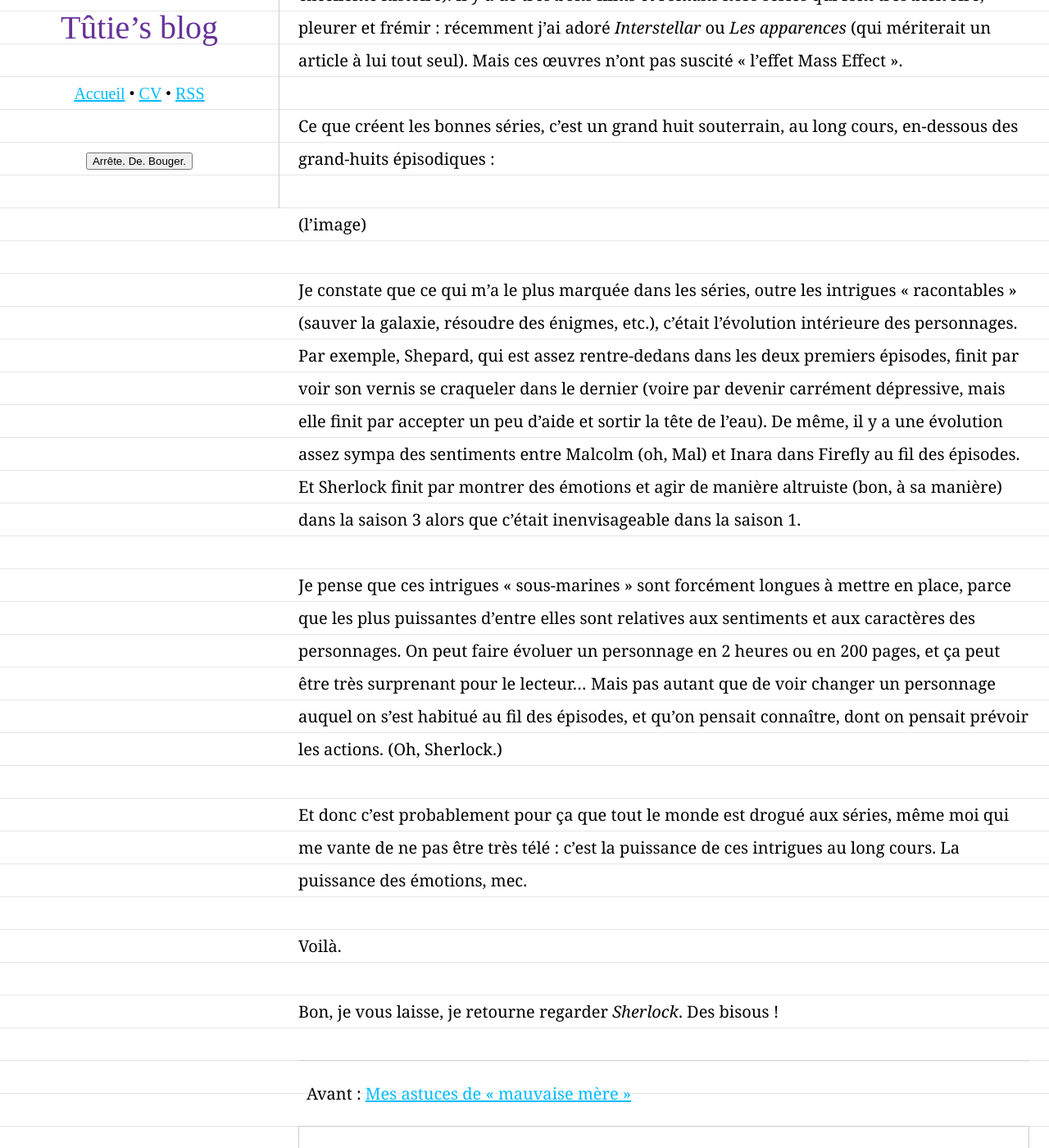
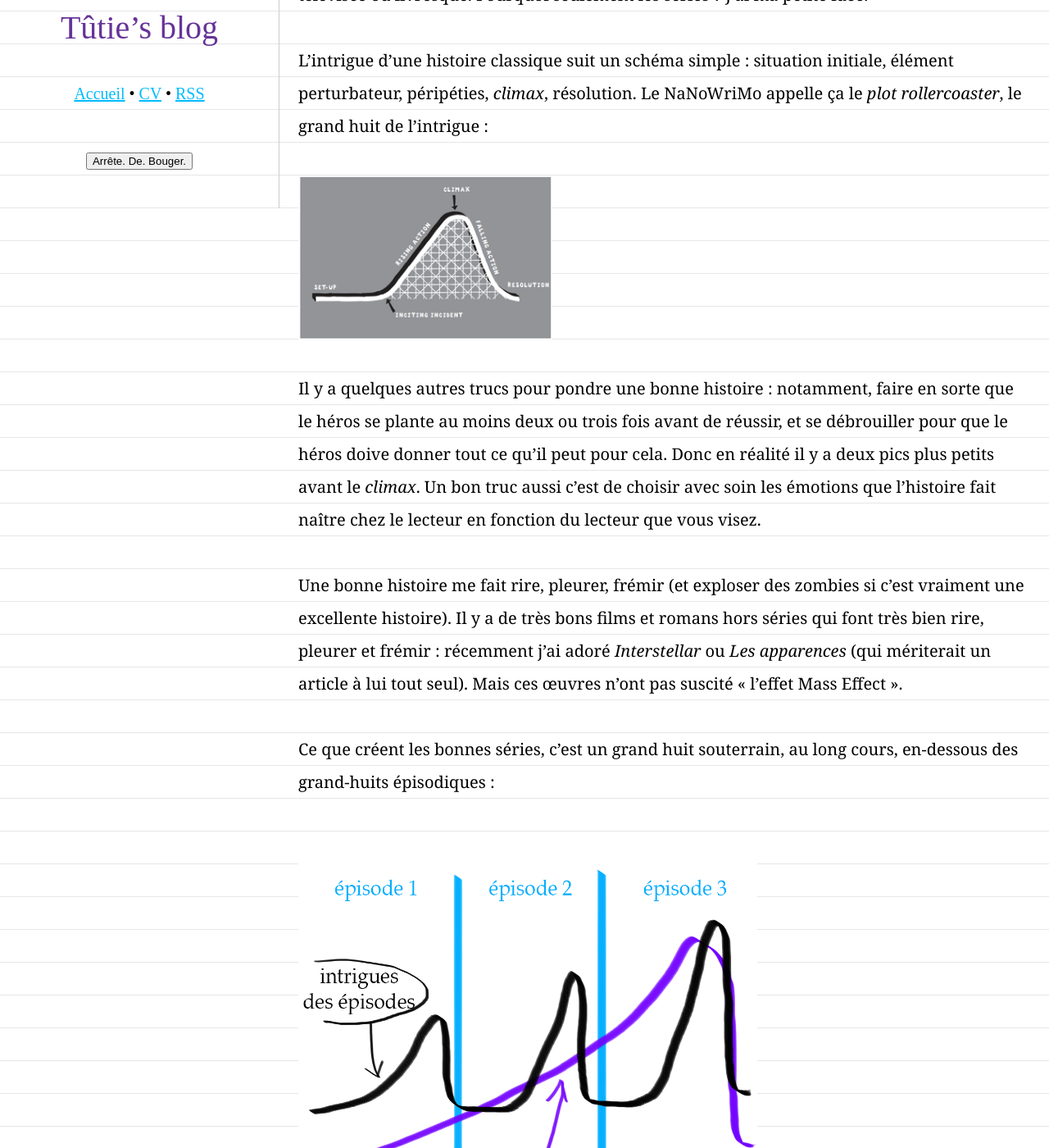
Before and after one commit to tut-tuuut/tut-tuuut.github.io, a Jekyll site: the page built from _posts/2015-05-01-le-syndrome-mass-effect.md, in a window 1280 px wide and 1400 px high, scrolled down 3026 px. Shown: the whole window at 82% size. Built offline with Jekyll 4.4.1, drawn with Linux system fonts in a browser that asks for light colours; comment, search, counter and statistics services are not loaded; some of the changed text lies outside the part shown.

Commit message:
Fix: typo

```diff
--- a/_posts/2015-05-01-le-syndrome-mass-effect.md
+++ b/_posts/2015-05-01-le-syndrome-mass-effect.md
@@ -7,45 +7,46 @@
 
 Dans ce billet, je vais parler de Mass Effect, de Sherlock Holmes… mais surtout de dépendance.<!-- more -->
 
-Récemment, j'ai découvert (avec quelques années de retard) la série _Sherlock_. J'ai adoré. J'ai regardé les trois saisons en moins d'une semaine, je me suis laissé surprendre par moments (j'adore !), à d'autres moments j'ai réussi à deviner la chute avant les personnages (j'adore aussi !). En outre les acteurs sont bons (oh, Moriarty), et, ce qui ne gâche rien, plutôt agréables à regarder (oh, Sherlock).
+Récemment, j'ai découvert (avec quelques années de retard) la série _Sherlock_. J'ai adoré. J'ai regardé les trois saisons en moins d'une semaine, je me suis laissé surprendre par moments (j'adore !), à d'autres moments j'ai réussi à deviner la chute avant les personnages (j'adore aussi !). En outre les acteurs sont bons (oh, Moriarty), et, ce qui ne gâche rien, plutôt agréables à regarder (oh, Sherlock).
 
 Et depuis que j'ai fini de regarder l'ensemble des épisodes, je souffre de ce que j'appelle « le syndrome Mass Effect ». Quelqu'un d'autre que moi appellerait plutôt ça un manque, mais la première fois que j'ai ressenti un manque envers un univers de fiction, c'était pour les jeux Mass Effect. C'était tellement marqué que le nom est resté entre mon mari et moi.
 
-Pourquoi, me direz-vous ? Je vais vous raconter. J'ai découvert Mass Effect en 2010, si je me souviens bien. C'est l'histoire du commandant Shepard, qui sauve la galaxie avec ses amis. La première chose que j'aime dans ce jeu, c'est le personnage principal : j'ai pu la créer à mon goût, en l'occurrence, j'ai fabriqué une femme avec des cheveux rouges qui balance des boules d'énergie pour faire exploser les zombies. Ce qui compte surtout, c'est que ce personnage a une réelle consistance. Elle parle, elle chambre ses coéquipiers, elle tombe amoureuse, elle a des cas de conscience à résoudre. Et aussi, on la suit tout au long des trois épisodes, les choix des premiers épisodes ayant une influence sur le déroulement des suivants. Au final, j'ai fait deux ou trois cheminements intégraux (on parle de plusieurs fois plusieurs dizaines d'heures, hein), juste pour voir ce qui se passait si je faisais un autre choix ici ou là, ou pour essayer des gros bazookas à la place des boules d'énergie, ou en augmentant la difficulté pour encore plus de grosses explosions dans les combats finaux (Insane kaboum ! Gniahhh).
+Pourquoi, me direz-vous ? Je vais vous raconter. J'ai découvert Mass Effect en 2010, si je me souviens bien. C'est l'histoire du commandant Shepard, qui sauve la galaxie avec ses amis. La première chose que j'aime dans ce jeu, c'est le personnage principal : j'ai pu la créer à mon goût, en l'occurrence, j'ai fabriqué une femme avec des cheveux rouges qui balance des boules d'énergie pour faire exploser les zombies. Ce qui compte surtout, c'est que ce personnage a une réelle consistance. Elle parle, elle chambre ses coéquipiers, elle tombe amoureuse, elle a des cas de conscience à résoudre. Et aussi, on la suit tout au long des trois épisodes, les choix des premiers épisodes ayant une influence sur le déroulement des suivants. Au final, j'ai fait deux ou trois cheminements intégraux (on parle de plusieurs fois plusieurs dizaines d'heures, hein), juste pour voir ce qui se passait si je faisais un autre choix ici ou là, ou pour essayer des gros bazookas à la place des boules d'énergie, ou en augmentant la difficulté pour encore plus de grosses explosions dans les combats finaux (Insane kaboum ! Gniahhh).
 
-http://jinxiedoodle.deviantart.com/art/Jane-Shepard-357533768
-Oh, Shepard.
+![Oh Shepard.](/img/2015/05/femshep.png)
+
+Oh, Shepard. (L'image vient de [jinxiedoodle sur Deviantart](http://jinxiedoodle.deviantart.com/art/Jane-Shepard-357533768).)
 
 Bref. J'ai adoré Mass Effect. La richesse en émotions de ce jeu a dépassé tout ce que j'avais connu avant en termes de jeux vidéo (sauf peut-être le départ d'Aeris dans FF7, mais j'étais petite).
 
-Et ce que j'ai appelé « l'effet Mass Effect », c'est l'année qui a suivi le jour où j'ai terminé Mass Effect 3 : pendant tout ce temps, je n'ai pas pu « accrocher » à un autre jeu vidéo. Les personnages me semblaient fades, les histoires sonnaient creux… À chaque fois que mon mari me proposait un autre jeu, je râlais, j'y allais à contrecœur, et au bout d'une dizaine de minutes je posais la manette et je demandais : « Je peux retourner jouer à Mass Effect, maintenant ? ». Il est devenu dingue. Il ne pensait pas qu'en me montrant Mass Effect 1 en 2010, il me marquerait à ce point.
+Et ce que j'ai appelé « l'effet Mass Effect », c'est l'année qui a suivi le jour où j'ai terminé Mass Effect 3 : pendant tout ce temps, je n'ai pas pu « accrocher » à un autre jeu vidéo. Les personnages me semblaient fades, les histoires sonnaient creux… À chaque fois que mon mari me proposait un autre jeu, je râlais, j'y allais à contrecœur, et au bout d'une dizaine de minutes je posais la manette et je demandais : « Je peux retourner jouer à Mass Effect, maintenant ? ». Il est devenu dingue. Il ne pensait pas qu'en me montrant Mass Effect 1 en 2010, il me marquerait à ce point.
 
 Heureusement, ça a fini par passer. Quand j'ai fini le DLC _Citadel_ de ME3. (Quatre fois, pour essayer avec tous les _love interest_ que j'avais sous la main. Ahem.) Ce DLC était plein de _fan service_, je le voyais mais je m'en fichais, c'était trop bon.
 
 Bref.
 
-J'ai ressenti le syndrome Mass Effect plusieurs fois depuis : après les livres _Honor Harrington_ (Honor ressemble beaucoup à ma Shepard, ça a dû jouer), après la série _Firefly_, et maintenant après _Sherlock_.
+J'ai ressenti le syndrome Mass Effect plusieurs fois depuis : après les livres _Honor Harrington_ (Honor ressemble beaucoup à ma Shepard, ça a dû jouer), après la série _Firefly_, et maintenant après _Sherlock_.
 
-Je me rends compte que ça ne m'arrive qu'après avoir fini une série : une série de jeux, télévisée ou livresque. Pourquoi seulement les séries ? J'ai ma petite idée.
+Je me rends compte que ça ne m'arrive qu'après avoir fini une série : une série de jeux, télévisée ou livresque. Pourquoi seulement les séries ? J'ai ma petite idée.
 
-L'intrigue d'une histoire classique suit un schéma simple : situation initiale, élément perturbateur, péripéties, _climax_, résolution. Le NaNoWriMo appelle ça le _plot rollercoaster_, le grand huit de l'intrigue :
+L'intrigue d'une histoire classique suit un schéma simple : situation initiale, élément perturbateur, péripéties, _climax_, résolution. Le NaNoWriMo appelle ça le _plot rollercoaster_, le grand huit de l'intrigue :
 
-(l'image)
+![Le plot roller coaster.](/img/2015/05/plot-roller-coaster.png)
 
-Il y a quelques autres trucs pour pondre une bonne histoire : notamment, faire en sorte que le héros se plante au moins deux ou trois fois avant de réussir, et se débrouiller pour que le héros doive donner tout ce qu'il peut pour cela. Donc en réalité il y a deux pics plus petits avant le _climax_. Un bon truc aussi c'est de choisir avec soin les émotions que l'histoire fait naître chez le lecteur en fonction du lecteur que vous visez.
+Il y a quelques autres trucs pour pondre une bonne histoire : notamment, faire en sorte que le héros se plante au moins deux ou trois fois avant de réussir, et se débrouiller pour que le héros doive donner tout ce qu'il peut pour cela. Donc en réalité il y a deux pics plus petits avant le _climax_. Un bon truc aussi c'est de choisir avec soin les émotions que l'histoire fait naître chez le lecteur en fonction du lecteur que vous visez.
 
-Une bonne histoire me fait rire, pleurer, frémir (et exploser des zombies si c'est vraiment une excellente histoire). Il y a de très bons films et romans hors séries qui font très bien rire, pleurer et frémir : récemment j'ai adoré _Interstellar_ ou _Les apparences_ (qui mériterait un article à lui tout seul). Mais ces œuvres n'ont pas suscité « l'effet Mass Effect ».
+Une bonne histoire me fait rire, pleurer, frémir (et exploser des zombies si c'est vraiment une excellente histoire). Il y a de très bons films et romans hors séries qui font très bien rire, pleurer et frémir : récemment j'ai adoré _Interstellar_ ou _Les apparences_ (qui mériterait un article à lui tout seul). Mais ces œuvres n'ont pas suscité « l'effet Mass Effect ».
 
-Ce que créent les bonnes séries, c'est un grand huit souterrain, au long cours, en-dessous des grand-huits épisodiques :
+Ce que créent les bonnes séries, c'est un grand huit souterrain, au long cours, en-dessous des grand-huits épisodiques :
 
-(l'image)
+![Le multi plot roller coaster.](/img/2015/05/multi-roller-coaster.png)
 
 Je constate que ce qui m'a le plus marquée dans les séries, outre les intrigues « racontables » (sauver la galaxie, résoudre des énigmes, etc.), c'était l'évolution intérieure des personnages. Par exemple, Shepard, qui est assez rentre-dedans dans les deux premiers épisodes, finit par voir son vernis se craqueler dans le dernier (voire par devenir carrément dépressive, mais elle finit par accepter un peu d'aide et sortir la tête de l'eau). De même, il y a une évolution assez sympa des sentiments entre Malcolm (oh, Mal) et Inara dans Firefly au fil des épisodes. Et Sherlock finit par montrer des émotions et agir de manière altruiste (bon, à sa manière) dans la saison 3 alors que c'était inenvisageable dans la saison 1.
 
 Je pense que ces intrigues « sous-marines » sont forcément longues à mettre en place, parce que les plus puissantes d'entre elles sont relatives aux sentiments et aux caractères des personnages. On peut faire évoluer un personnage en 2 heures ou en 200 pages, et ça peut être très surprenant pour le lecteur… Mais pas autant que de voir changer un personnage auquel on s'est habitué au fil des épisodes, et qu'on pensait connaître, dont on pensait prévoir les actions. (Oh, Sherlock.)
 
-Et donc c'est probablement pour ça que tout le monde est drogué aux séries, même moi qui me vante de ne pas être très télé : c'est la puissance de ces intrigues au long cours. La puissance des émotions, mec.
+Et donc c'est probablement pour ça que tout le monde est drogué aux séries, même moi qui me vante de ne pas être très télé : c'est la puissance de ces intrigues au long cours. La puissance des émotions, t'vois ?
 
 Voilà.
 
-Bon, je vous laisse, je retourne regarder _Sherlock_. Des bisous !
+Bon, je vous laisse, je retourne regarder _Sherlock_. Des bisous !
```
